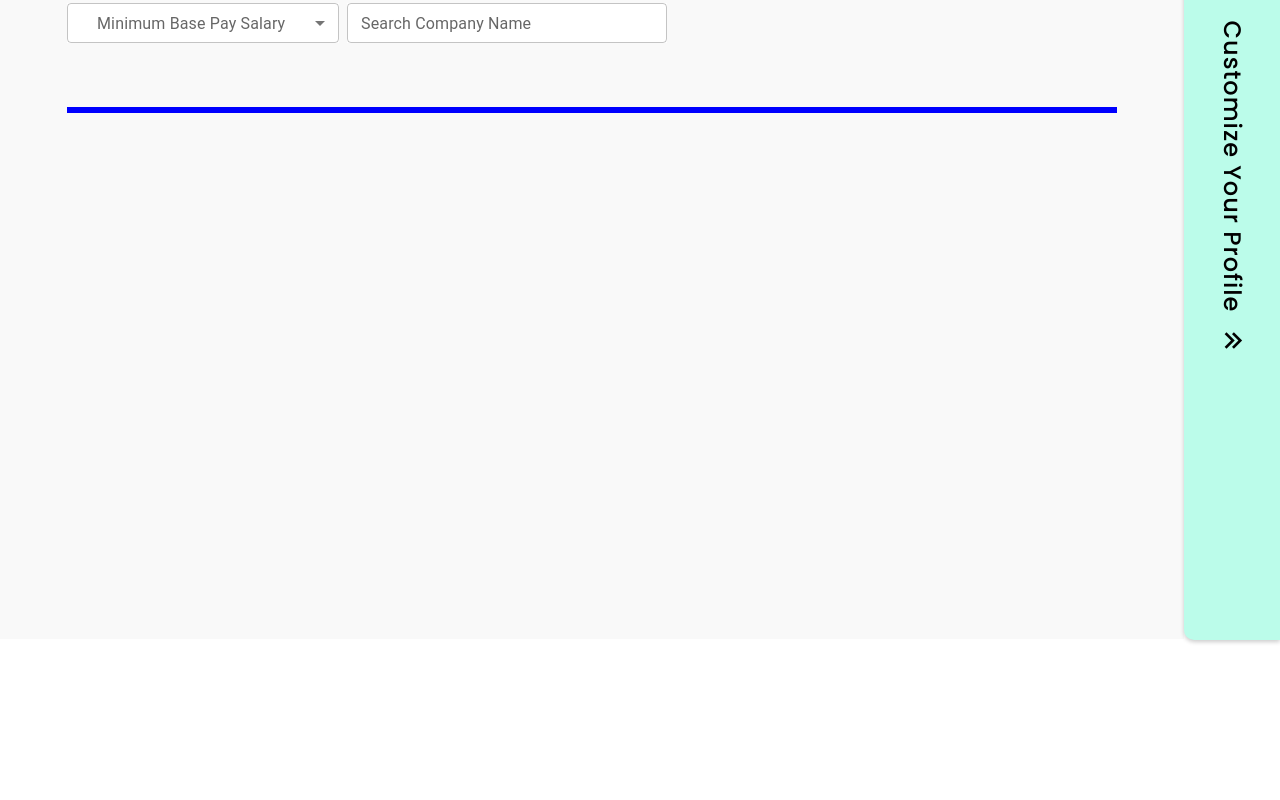
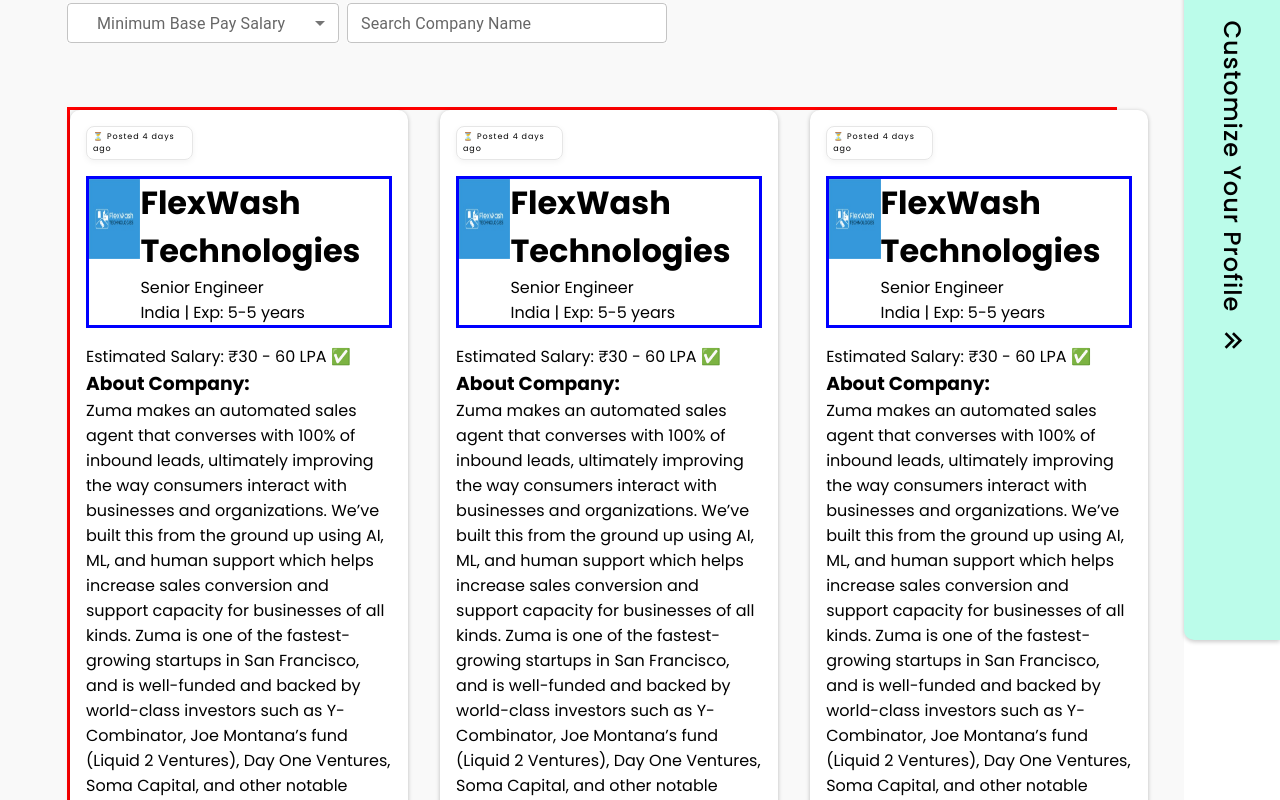
Before and after one commit to Omi1804/weekdayPortal, a React (Vite) app: page / in a window 1280 px wide. Shown: the part 160-960 px from the top of the page. Before the commit the page ends 800 px from the top, so only its background shows below. Built offline with nearby package versions, Linux system fonts and the light colour scheme.

Commit message:
Add: card properties

```diff
--- a/src/Components/Header/header.css
+++ b/src/Components/Header/header.css
@@ -1,6 +1,7 @@
 .headers {
   display: flex;
   height: 60px;
+  z-index: 10;
   align-items: center;
   justify-content: space-between;
   padding: 0.5rem 3rem;
--- a/src/Components/SearchArea/SearchArea.tsx
+++ b/src/Components/SearchArea/SearchArea.tsx
@@ -116,6 +116,8 @@
       </div>
       <div className="jobCards">
         <Card />
+        <Card />
+        <Card />
       </div>
     </div>
   );
--- a/src/Components/SearchArea/searchArea.css
+++ b/src/Components/SearchArea/searchArea.css
@@ -4,7 +4,6 @@
   margin-top: 3.7rem;
   padding: 3rem 6cap;
   background-color: #f9f9f9;
-  height: calc(100vh - 60px);
 }
 
 .searchArea.open {
@@ -22,8 +21,9 @@
 }
 
 .jobCards {
-  border: 3px solid blue;
+  border: 3px solid red;
   margin-block: 4rem;
   display: grid;
-  grid-template-columns: 3fr;
+  grid-template-columns: repeat(3, 1fr);
+  gap: 2rem;
 }
--- a/src/Components/Sidebar/sidebar.css
+++ b/src/Components/Sidebar/sidebar.css
@@ -9,6 +9,7 @@
   border-bottom-left-radius: 10px;
   box-shadow: rgba(0, 0, 0, 0.2) 0px 2px 4px 0px;
   transition: all 0.1s ease-in-out;
+  z-index: 100;
 
   .sidebarOpen {
     position: absolute;
--- a/src/Components/SubComponents/Card/Card.tsx
+++ b/src/Components/SubComponents/Card/Card.tsx
@@ -1,7 +1,44 @@
 import "./card.css";
 
 const Card = () => {
-  return <div></div>;
+  return (
+    <div className="card">
+      <div className="postTime">
+        <p>⏳ Posted 4 days ago</p>
+      </div>
+      <div className="companyHeading">
+        <div className="icon">
+          <img src="/comp1.jpg" alt="" />
+        </div>
+        <div className="nameDetails">
+          <h1>FlexWash Technologies</h1>
+          <p className="post">Senior Engineer</p>
+          <p className="location">India | Exp: 5-5 years</p>
+        </div>
+      </div>
+      <p className="approxSalary">Estimated Salary: ₹30 - 60 LPA ✅</p>
+      <div className="jobAboutSec">
+        <h3>About Company:</h3>
+        <p>
+          Zuma makes an automated sales agent that converses with 100% of
+          inbound leads, ultimately improving the way consumers interact with
+          businesses and organizations. We’ve built this from the ground up
+          using AI, ML, and human support which helps increase sales conversion
+          and support capacity for businesses of all kinds. Zuma is one of the
+          fastest-growing startups in San Francisco, and is well-funded and
+          backed by world-class investors such as Y-Combinator, Joe Montana’s
+          fund (Liquid 2 Ventures), Day One Ventures, Soma Capital, and other
+          notable angel investors including Austen Allred (from Lambda School),
+          YC’s ex-COO Qasar Younis, among others.
+        </p>
+      </div>
+      <div className="minExp">
+        <h3>Minimum Experience</h3>
+        <p>1 years</p>
+      </div>
+      <button>⚡️Easy Apply</button>
+    </div>
+  );
 };
 
 export default Card;
--- a/src/Components/SubComponents/Card/card.css
+++ b/src/Components/SubComponents/Card/card.css
@@ -0,0 +1,36 @@
+.card {
+  padding: 1rem;
+  background-color: white;
+  border-radius: 10px;
+  box-shadow: rgba(0, 0, 0, 0.25) 0px 1px 4px 0px;
+
+  .postTime {
+    padding: 4px 6px;
+    box-shadow: rgba(6, 6, 6, 0.05) 0px 2px 6px 0px;
+    border-radius: 8px;
+    border: 1px solid rgb(230, 230, 230);
+    width: 35%;
+
+    > p {
+      font-size: 0.5rem;
+      letter-spacing: 0.9px;
+    }
+  }
+
+  .companyHeading {
+    margin-block: 1rem;
+    display: flex;
+    border: 3px solid blue;
+
+    .icon {
+      width: 5rem;
+      height: 5rem;
+      object-fit: contain;
+
+      > img {
+        width: 100%;
+        height: 100%;
+      }
+    }
+  }
+}
```
Also changed, not shown: public/comp1.jpg (added).
